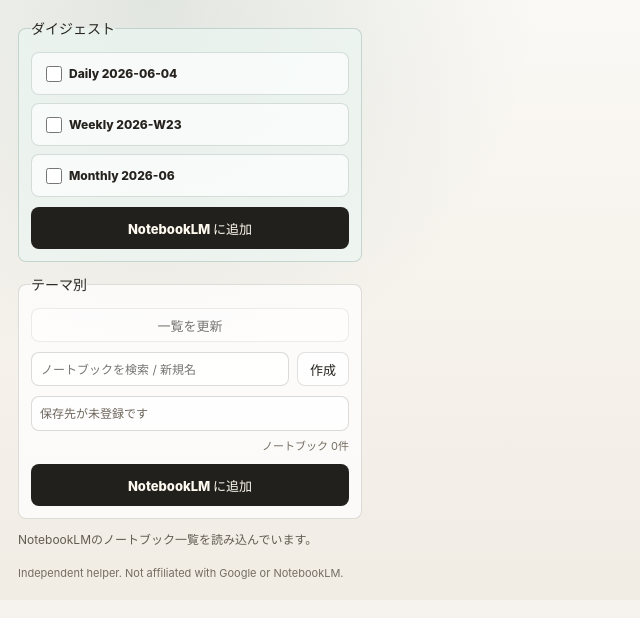
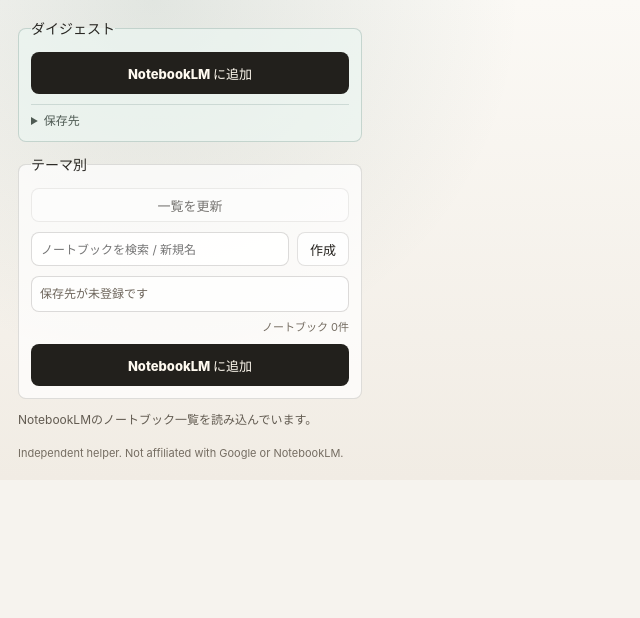
Before and after one commit to x013318908/Read-Later-Is-Broken, a website built with Vite: page popup.html in a window 1280 px wide. Shown: the whole page, without its empty margins (0-640 px from the left). Built offline with nearby package versions, Linux system fonts and the light colour scheme; some packages are replaced by stand-ins of ours; no server answers.

Commit message:
Collapse digest destination settings

```diff
--- a/popup.html
+++ b/popup.html
@@ -10,6 +10,13 @@
       <form id="digest-form" class="send-form">
         <fieldset class="target-group digest-group">
           <legend>ダイジェスト</legend>
+
+          <div class="action-row">
+            <button id="send-button" type="submit">NotebookLM に追加</button>
+          </div>
+
+          <details class="digest-destination-settings">
+            <summary>保存先</summary>
 
             <div class="extra-destination-list" aria-label="ダイジェスト用NotebookLMノートブック">
               <label class="destination-check-row special-destination-row digest-destination-row">
@@ -33,10 +40,7 @@
                 </span>
               </label>
             </div>
-
-          <div class="action-row">
-            <button id="send-button" type="submit">NotebookLM に追加</button>
-          </div>
+          </details>
         </fieldset>
       </form>
 
--- a/src/styles/app.css
+++ b/src/styles/app.css
@@ -108,6 +108,24 @@
 .digest-group {
   border-color: rgba(44, 91, 80, 0.2);
   background: rgba(236, 246, 241, 0.66);
+}
+
+.digest-destination-settings {
+  border-top: 1px solid rgba(44, 91, 80, 0.16);
+  padding-top: 8px;
+}
+
+.digest-destination-settings summary {
+  width: fit-content;
+  color: #4f5b54;
+  cursor: pointer;
+  font-size: 12px;
+  font-weight: 800;
+  line-height: 1.35;
+}
+
+.digest-destination-settings[open] summary {
+  margin-bottom: 8px;
 }
 
 .theme-group {
```
Also changed, not shown: docs/roadmap.md (+1 -0 lines), README.md. Lines whose indentation alone changed are shown as unchanged.
